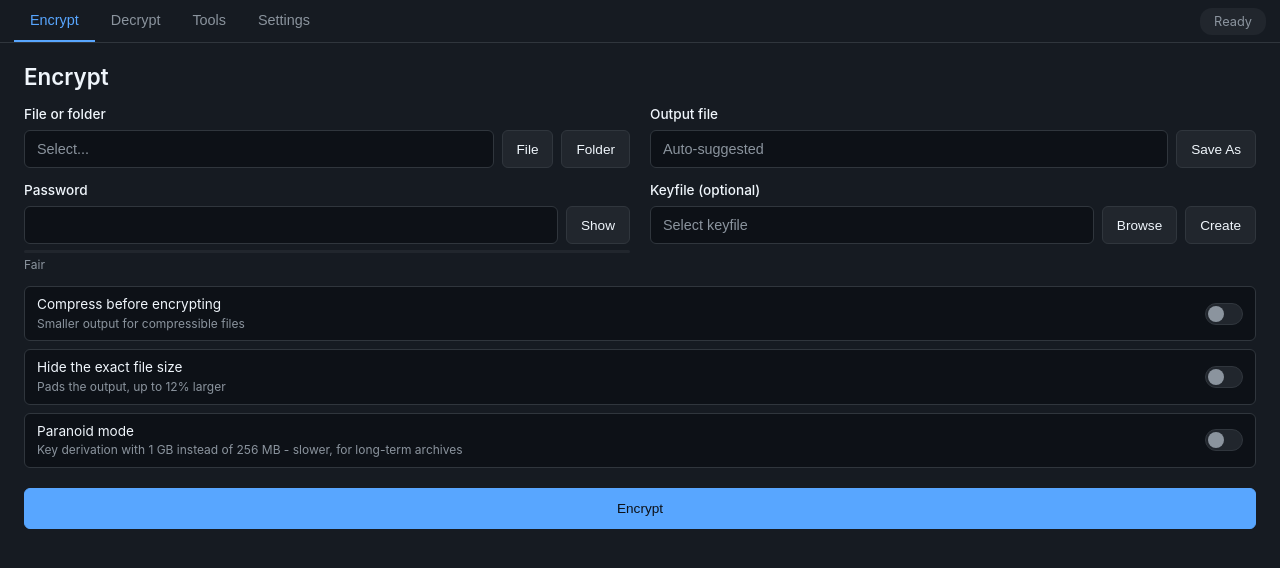
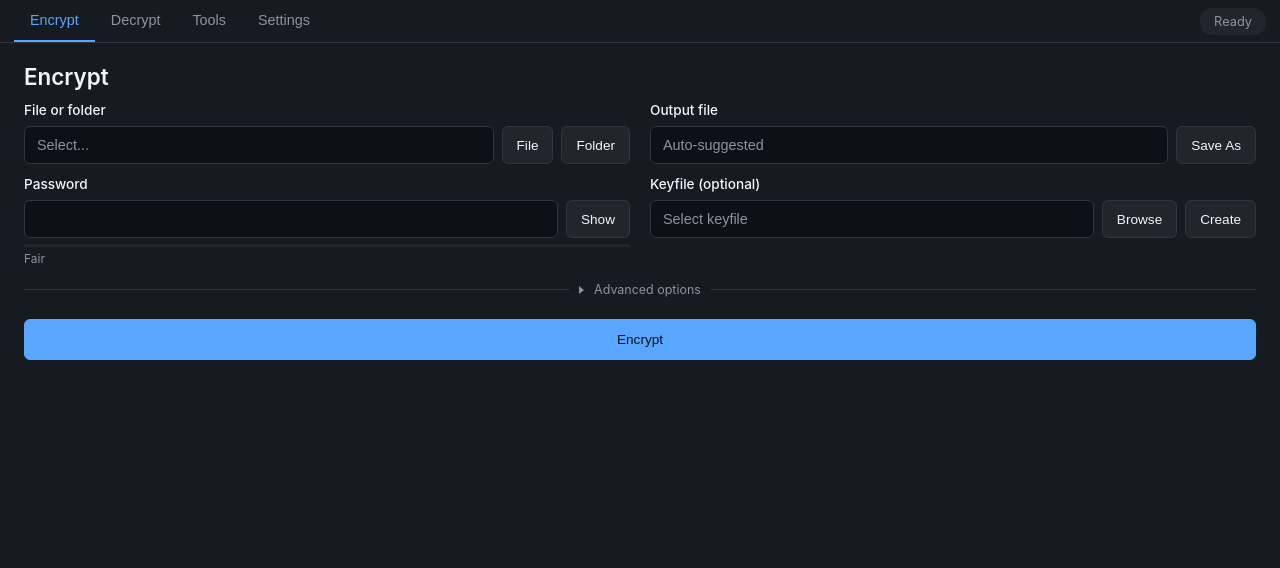
Before and after one commit to SnowTimSwiss/TimENC, a plain HTML site: page src-tauri/dist/index.html in a window 1280 px wide. Drawn offline with Linux system fonts and the light colour scheme.

Commit message:
full gui fix

```diff
--- a/src-tauri/dist/index.html
+++ b/src-tauri/dist/index.html
@@ -133,11 +133,11 @@
     .page-title {
       font-size: 1.4rem;
       font-weight: 600;
-      margin-bottom: 16px;
+      margin-bottom: 12px;
     }
 
     .form-group {
-      margin-bottom: 14px;
+      margin-bottom: 12px;
     }
 
     .form-label {
@@ -221,7 +221,71 @@
 
     .options {
       display: grid;
-      gap: 8px;
+      gap: 6px;
+    }
+
+    .advanced-summary {
+      display: flex;
+      align-items: center;
+      gap: 10px;
+      padding: 4px 0;
+      font-size: 0.78rem;
+      color: var(--text-secondary);
+      cursor: pointer;
+      user-select: none;
+      list-style: none;
+    }
+
+    /* The rules either side of the label - no box, just a divider. */
+    .advanced-summary::before,
+    .advanced-summary::after {
+      content: "";
+      flex: 1;
+      height: 1px;
+      background: var(--border);
+    }
+
+    .advanced-summary::-webkit-details-marker {
+      display: none;
+    }
+
+    .advanced-summary:hover {
+      color: var(--text-primary);
+    }
+
+    .advanced-caret {
+      width: 0;
+      height: 0;
+      border-left: 5px solid currentColor;
+      border-top: 4px solid transparent;
+      border-bottom: 4px solid transparent;
+      transition: transform 0.2s;
+    }
+
+    .advanced[open] .advanced-caret {
+      transform: rotate(90deg);
+    }
+
+    .advanced[open] .advanced-summary {
+      color: var(--text-primary);
+    }
+
+    /* So an enabled option is still visible while the section is collapsed. */
+    .advanced-badge {
+      font-size: 0.7rem;
+      font-weight: 600;
+      padding: 2px 8px;
+      border-radius: 999px;
+      background: rgba(88, 166, 255, 0.15);
+      color: var(--accent);
+    }
+
+    .advanced-badge[hidden] {
+      display: none;
+    }
+
+    .advanced .options {
+      padding-top: 10px;
     }
 
     .switch-row {
@@ -229,7 +293,7 @@
       align-items: center;
       justify-content: space-between;
       gap: 14px;
-      padding: 9px 12px;
+      padding: 7px 12px;
       background: var(--bg-primary);
       border: 1px solid var(--border);
       border-radius: 6px;
@@ -481,6 +545,12 @@
           </div>
 
           <div class="form-group full-width">
+           <details class="advanced" id="enc-advanced">
+            <summary class="advanced-summary">
+              <span class="advanced-caret"></span>
+              <span id="enc-advanced-label">Advanced options</span>
+              <span class="advanced-badge" id="enc-advanced-badge" hidden></span>
+            </summary>
             <div class="options">
               <label class="switch-row" id="enc-compress-row">
                 <span class="switch-text">
@@ -515,6 +585,7 @@
                 </span>
               </label>
             </div>
+           </details>
           </div>
 
           <div class="form-group full-width" style="margin: 6px 0 0">
@@ -630,6 +701,8 @@
           keyfilePlaceholder: "Select keyfile",
           browseBtn: "Browse",
           createBtn: "Create",
+          advancedLabel: "Advanced options",
+          advancedBadge: "{n} on",
           compressLabel: "Compress before encrypting",
           compressHint: "Smaller output for compressible files",
           padLabel: "Hide the exact file size",
@@ -690,6 +763,8 @@
           keyfilePlaceholder: "Keyfile auswählen",
           browseBtn: "Durchsuchen",
           createBtn: "Erstellen",
+          advancedLabel: "Erweiterte Optionen",
+          advancedBadge: "{n} aktiv",
           compressLabel: "Vor der Verschlüsselung komprimieren",
           compressHint: "Kleinere Ausgabe bei komprimierbaren Dateien",
           padLabel: "Genaue Dateigröße verbergen",
@@ -891,6 +966,7 @@
       document.getElementById("enc-keyfile").placeholder = t("encrypt", "keyfilePlaceholder");
       document.getElementById("enc-browse-keyfile").textContent = t("encrypt", "browseBtn");
       document.getElementById("jump-tools").textContent = t("encrypt", "createBtn");
+      document.getElementById("enc-advanced-label").textContent = t("encrypt", "advancedLabel");
       document.getElementById("enc-compress-label").textContent = t("encrypt", "compressLabel");
       document.getElementById("enc-compress-hint").textContent = t("encrypt", "compressHint");
       document.getElementById("enc-pad-label").textContent = t("encrypt", "padLabel");
@@ -922,6 +998,7 @@
       document.getElementById("lang-label").textContent = t("settings", "langLabel");
       document.getElementById("version-label").textContent = t("settings", "versionLabel");
       document.getElementById("version-desc").textContent = t("settings", "versionDesc");
+      if (typeof syncAdvancedBadge === "function") syncAdvancedBadge();
 
       if (resultEl.textContent === "No operation run yet." || resultEl.textContent === "Noch kein Vorgang.") {
         setResult(t("common", "noResult"));
@@ -1134,10 +1211,23 @@
       }
     });
 
-    // Give an enabled switch a visible row state, not just the knob position.
+    // Give an enabled switch a visible row state, not just the knob position,
+    // and surface the count on the collapsed "Advanced options" header so an
+    // active option cannot hide behind it.
+    function syncAdvancedBadge() {
+      const badge = document.getElementById("enc-advanced-badge");
+      if (!badge) return;
+      const active = document.querySelectorAll("#enc-advanced .switch-row.is-on").length;
+      badge.hidden = active === 0;
+      badge.textContent = t("encrypt", "advancedBadge").replace("{n}", active);
+    }
+
     document.querySelectorAll(".switch-row").forEach(row => {
       const box = row.querySelector('input[type="checkbox"]');
-      const sync = () => row.classList.toggle("is-on", box.checked);
+      const sync = () => {
+        row.classList.toggle("is-on", box.checked);
+        syncAdvancedBadge();
+      };
       box.addEventListener("change", sync);
       sync();
     });
```
